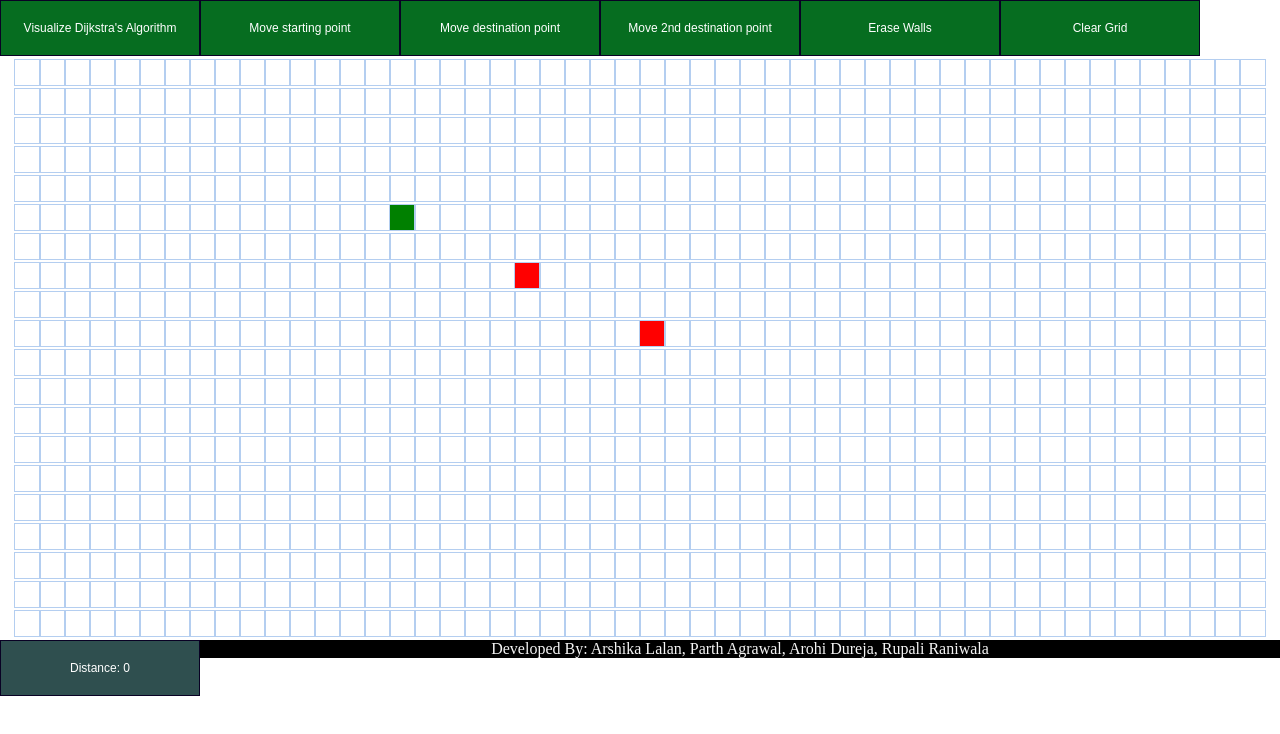
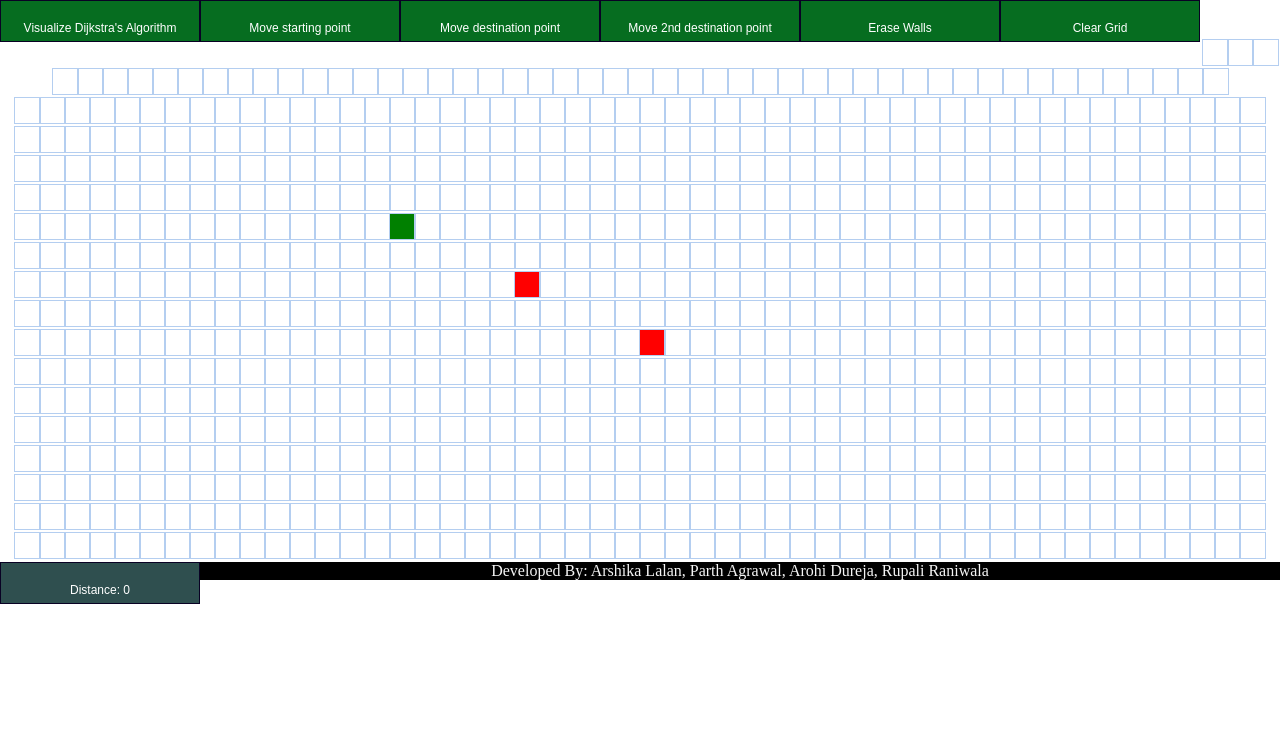
Before and after one commit to arshika77/MarsRaiders, a React (Create React App) app: page / in a window 1280 px wide. Shown: the top 734 px of the page. Built offline with nearby package versions, Linux system fonts and the light colour scheme.

Commit message:
bringing entire grid on screen

```diff
--- a/src/PathFinder/PathFinder.css
+++ b/src/PathFinder/PathFinder.css
@@ -16,6 +16,7 @@
     font-size: 12px;
     padding: 20px;
     width: 200px;
+    height: 12px;
     transition: all 0.5s;
     cursor: pointer;
     float: left;
--- a/src/PathFinder/PathFinder.js
+++ b/src/PathFinder/PathFinder.js
@@ -171,7 +171,7 @@ export default class PathFinder extends Component {
         //console.log(nodesInShortestPathOrder[0]);
         var nodesInShortestPathOrder2 = [];
             var grid2 = [];
-            for ( let row = 0; row < 20; row++){
+            for ( let row = 0; row < 17; row++){
                 const currentRow = [];
                 for ( let col = 0; col < 50; col++){
                     grid[row][col].distance = Infinity;
@@ -196,7 +196,7 @@ export default class PathFinder extends Component {
             //     nodesInShortestPathOrder = nodesInShortestPathOrder2;
             // }
             var grid3 = [];
-            for ( let row = 0; row < 20; row++){
+            for ( let row = 0; row < 17; row++){
                 const currentRow = [];
                 for ( let col = 0; col < 50; col++){
                     grid2[row][col].distance = Infinity;
@@ -294,7 +294,7 @@ export default class PathFinder extends Component {
                         </button>
                     </form>
                 </navbar>
-                <br></br> <br></br> <br></br>
+                <br></br> <br></br>
                 <div className = 'gridline'>
                     {grid.map((row,rowIdx) => {
                         return (
@@ -340,7 +340,7 @@ export default class PathFinder extends Component {
 const getGrid = () => {
     //Initial grid setup
     const grid = [];
-    for ( let row = 0; row < 20; row++){
+    for ( let row = 0; row < 17; row++){
         const currentRow = [];
         for ( let col = 0; col < 50; col++){
             currentRow.push(createNode(col,row))
```
